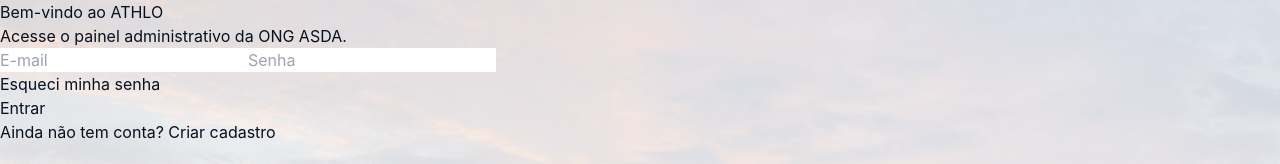
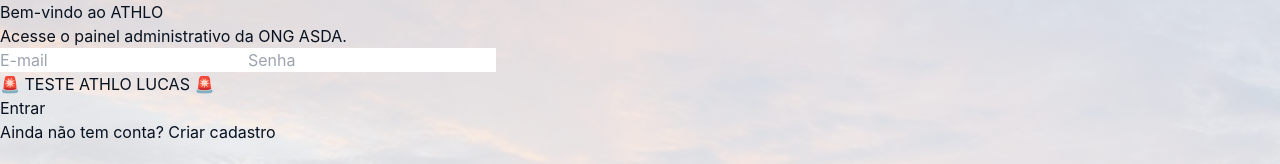
Before and after one commit to hlima-dev/athlo-web-admin, a React (Vite) app: page /login in a window 1280 px wide. Shown: the top 164 px of the page. Built offline with nearby package versions, Linux system fonts and the light colour scheme.

Commit message:
Teste login visual

```diff
--- a/src/pages/Login.tsx
+++ b/src/pages/Login.tsx
@@ -88,7 +88,7 @@ export function Login() {
             to="/forgot-password"
             className="text-sm text-cyan-400 hover:text-cyan-300"
           >
-            Esqueci minha senha
+            🚨 TESTE ATHLO LUCAS 🚨
           </Link>
         </div>
 
```
